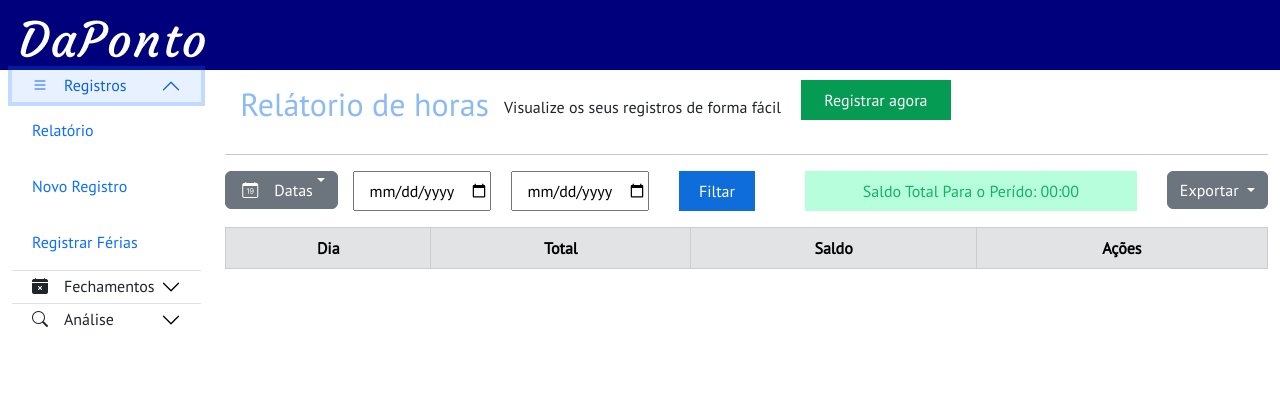
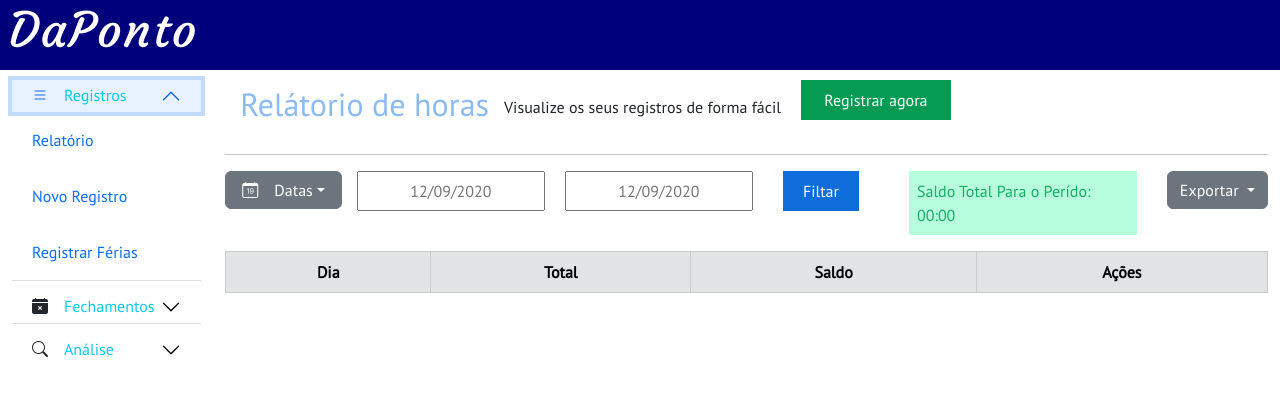
Before and after one commit to isabellaalv/ApontaHoras, a plain HTML site: page index.html in a window 1280 px wide. Both pictures are taken after a click on the button "Registros". Drawn offline with nearby package versions, Linux system fonts and the light colour scheme.

Commit message:
correcao de button

```diff
--- a/index.html
+++ b/index.html
@@ -1,129 +1,185 @@
 <!DOCTYPE html>
 <html lang="pt-br">
+  <head>
+    <meta charset="UTF-8" />
+    <meta http-equiv="X-UA-Compatible" content="IE=edge" />
+    <meta name="viewport" content="width=device-width, initial-scale=1.0" />
+    <link rel="preconnect" href="https://fonts.googleapis.com" />
 
-<head>
-    <meta charset="UTF-8">
-    <meta http-equiv="X-UA-Compatible" content="IE=edge">
-    <meta name="viewport" content="width=device-width, initial-scale=1.0">
-    <link rel="preconnect" href="https://fonts.googleapis.com">
+    <link rel="preconnect" href="https://fonts.gstatic.com" crossorigin />
+    <link rel="preconnect" href="https://fonts.gstatic.com" crossorigin />
+    <link
+      href="https://fonts.googleapis.com/css2?family=PT+Sans&display=swap"
+      rel="stylesheet"
+    />
+    <link
+      href="https://fonts.googleapis.com/css2?family=Baloo+2&display=swap"
+      rel="stylesheet"
+    />
+    <link
+      rel="stylesheet"
+      href="https://cdn.jsdelivr.net/npm/bootstrap-icons@1.9.1/font/bootstrap-icons.css"
+    />
+    <link
+      href="https://cdn.jsdelivr.net/npm/bootstrap@5.2.0/dist/css/bootstrap.min.css"
+      rel="stylesheet"
+      integrity="sha384-gH2yIJqKdNHPEq0n4Mqa/HGKIhSkIHeL5AyhkYV8i59U5AR6csBvApHHNl/vI1Bx"
+      crossorigin="anonymous"
+    />
 
-    <link rel="preconnect" href="https://fonts.gstatic.com" crossorigin>
-    <link rel="preconnect" href="https://fonts.gstatic.com" crossorigin>
-    <link href="https://fonts.googleapis.com/css2?family=PT+Sans&display=swap" rel="stylesheet">
-    <link href="https://fonts.googleapis.com/css2?family=Baloo+2&display=swap" rel="stylesheet">
-    <link rel="stylesheet" href="https://cdn.jsdelivr.net/npm/bootstrap-icons@1.9.1/font/bootstrap-icons.css">
-    <link href="https://cdn.jsdelivr.net/npm/bootstrap@5.2.0/dist/css/bootstrap.min.css" rel="stylesheet"
-        integrity="sha384-gH2yIJqKdNHPEq0n4Mqa/HGKIhSkIHeL5AyhkYV8i59U5AR6csBvApHHNl/vI1Bx" crossorigin="anonymous">
-
-    <link rel="stylesheet" href="styles.css">
+    <link rel="stylesheet" href="styles.css" />
     <title>DaPonto</title>
   </head>
 
   <body>
     <header>
       <div class="logo">
-            <img class="imglogo" src="img/DaPonto.png" alt="Logo DaPonto">
+        <img class="imglogo" src="img/DaPonto.png" alt="Logo DaPonto" />
       </div>
     </header>
 
-    <div class="container-fluid ">
+    <div class="container-fluid">
       <div class="col-12 d-flex flex-column">
         <div class="row">
-
           <div class="col-2">
-
             <div class="accordion accordion-flush" id="accordionFlushExample">
               <div class="accordion-item">
                 <h2 class="accordion-header" id="flush-headingOne">
-                                <button class="accordion-button collapsed" type="button" data-bs-toggle="collapse"
-                                    data-bs-target="#flush-collapseOne" aria-expanded="false"
-                                    aria-controls="flush-collapseOne"><i class="bi bi-list pe-3"></i>
-                                        Registros
+                  <button
+                    class="accordion-button collapsed"
+                    type="button"
+                    data-bs-toggle="collapse"
+                    data-bs-target="#flush-collapseOne"
+                    aria-expanded="false"
+                    aria-controls="flush-collapseOne"
+                  >
+                    <i class="bi bi-list pe-3"></i>
+                    <p class="text-info pt-3">Registros</p>
                   </button>
                 </h2>
-                            <div id="flush-collapseOne" class="accordion-collapse collapse"
-                                aria-labelledby="flush-headingOne" data-bs-parent="#accordionFlushExample">
-                                <div class="accordion-body"><a href="#" class="text-decoration-none"> Relatório </a>
+                <div
+                  id="flush-collapseOne"
+                  class="accordion-collapse collapse"
+                  aria-labelledby="flush-headingOne"
+                  data-bs-parent="#accordionFlushExample"
+                >
+                  <div class="accordion-body">
+                    <a href="#" class="text-decoration-none"> Relatório </a>
                   </div>
                 </div>
-                            <div id="flush-collapseOne" class="accordion-collapse collapse"
-                                aria-labelledby="flush-headingOne" data-bs-parent="#accordionFlushExample">
-                                <div class="accordion-body"><a href="#" class="text-decoration-none">Novo Registro
-                                    </a>
+                <div
+                  id="flush-collapseOne"
+                  class="accordion-collapse collapse"
+                  aria-labelledby="flush-headingOne"
+                  data-bs-parent="#accordionFlushExample"
+                >
+                  <div class="accordion-body">
+                    <a href="#" class="text-decoration-none">Novo Registro </a>
                   </div>
                 </div>
-                            <div id="flush-collapseOne" class="accordion-collapse collapse"
-                                aria-labelledby="flush-headingOne" data-bs-parent="#accordionFlushExample">
-                                <div class="accordion-body"><a href="#" class="text-decoration-none">Registrar
-                                        Férias</a></div>
+                <div
+                  id="flush-collapseOne"
+                  class="accordion-collapse collapse"
+                  aria-labelledby="flush-headingOne"
+                  text-info
+                  data-bs-parent="#accordionFlushExample"
+                >
+                  <div class="accordion-body">
+                    <a href="#" class="text-decoration-none"
+                      >Registrar Férias</a
+                    >
+                  </div>
                 </div>
               </div>
               <div class="accordion-item">
                 <h2 class="accordion-header" id="flush-headingTwo">
-                                <button class="accordion-button collapsed" type="button" data-bs-toggle="collapse"
-                                    data-bs-target="#flush-collapseTwo" aria-expanded="false"
-                                    aria-controls="flush-collapseTwo"><i class="bi bi-calendar-x-fill pe-3"></i>
-                                        Fechamentos
+                  <button
+                    class="accordion-button collapsed"
+                    type="button"
+                    data-bs-toggle="collapse"
+                    data-bs-target="#flush-collapseTwo"
+                    aria-expanded="false"
+                    aria-controls="flush-collapseTwo"
+                  >
+                    <i class="bi bi-calendar-x-fill pe-3"></i>
+                    <p class="text-info pt-3">Fechamentos</p>
                   </button>
                 </h2>
-                            <div id="flush-collapseTwo" class="accordion-collapse collapse"
-                                aria-labelledby="flush-headingTwo" data-bs-parent="#accordionFlushExample">
-                                <div class="accordion-body"><a href="#" class="text-decoration-none">Listar </a>
+                <div
+                  id="flush-collapseTwo"
+                  class="accordion-collapse collapse"
+                  aria-labelledby="flush-headingTwo"
+                  data-bs-parent="#accordionFlushExample"
+                >
+                  <div class="accordion-body">
+                    <a href="#" class="text-decoration-none">Listar </a>
                   </div>
                 </div>
-                            <div id="flush-collapseTwo" class="accordion-collapse collapse"
-                                aria-labelledby="flush-headingTwo" data-bs-parent="#accordionFlushExample">
-                                <div class="accordion-body"><a href="#" class="text-decoration-none"> Novo
-                                        Fechamento
+                <div
+                  id="flush-collapseTwo"
+                  class="accordion-collapse collapse"
+                  aria-labelledby="flush-headingTwo"
+                  data-bs-parent="#accordionFlushExample"
+                >
+                  <div class="accordion-body">
+                    <a href="#" class="text-decoration-none">
+                      Novo Fechamento
                     </a>
                   </div>
                 </div>
               </div>
               <div class="accordion-item">
                 <h2 class="accordion-header" id="flush-headingThree">
-                                <button class="accordion-button collapsed" type="button" data-bs-toggle="collapse"
-                                    data-bs-target="#flush-collapseThree" aria-expanded="false"
-                                    aria-controls="flush-collapseThree"><i class="bi bi-search pe-3"></i>
-                                        Análise
+                  <button
+                    class="accordion-button collapsed"
+                    type="button"
+                    data-bs-toggle="collapse"
+                    data-bs-target="#flush-collapseThree"
+                    aria-expanded="false"
+                    aria-controls="flush-collapseThree"
+                  >
+                    <i class="bi bi-search pe-3"></i>
+                    <p class="text-info pt-3">Análise</p>
                   </button>
                 </h2>
-                            <div id="flush-collapseThree" class="accordion-collapse collapse"
-                                aria-labelledby="flush-headingThree" data-bs-parent="#accordionFlushExample">
-                                <div class="accordion-body"><a href="#" class="text-decoration-none"> Registros
-                                        Faltantes </a>
+                <div
+                  id="flush-collapseThree"
+                  class="accordion-collapse collapse"
+                  aria-labelledby="flush-headingThree"
+                  data-bs-parent="#accordionFlushExample"
+                >
+                  <div class="accordion-body">
+                    <a href="#" class="text-decoration-none">
+                      Registros Faltantes
+                    </a>
+                  </div>
                 </div>
               </div>
             </div>
           </div>
 
-                </div>
 
           <div class="col-10">
             <main>
-
               <div class="d-flex">
-
-                            <h2 class="tituloPricinpal">
-                                Relátorio de horas
-                            </h2>
-                            <p class="p1">
-                                Visualize os seus registros de forma fácil
-                            </p>
+                <h2 class="tituloPricinpal">Relátorio de horas</h2>
+                <p class="p1">Visualize os seus registros de forma fácil</p>
                 <button class="registrobutton">Registrar agora</button>
               </div>
 
               <div class="row">
-
-
-                            <div class="col-12 ">
-                                <hr>
+                <div class="col-12">
+                  <hr />
                   <div class="d-flex justify-content-between">
-                                    <div class="elementos d-flex ">
+                    <div class="elementos d-flex">
                       <div class="dropdown botao">
-                                            <a class="btn btn-secondary dropdown-toggle d-flex ps-3" href="#" role="button"
-                                                data-bs-toggle="dropdown" aria-expanded="false"><i
-                                                class="bi bi-calendar-date data me-3"></i> Datas
-
+                        <a
+                          class="btn btn-secondary dropdown-toggle d-flex align-items-center ps-3 pe-3"
+                          href="#"
+                          role="button"
+                          data-bs-toggle="dropdown"
+                          aria-expanded="false"
+                          ><i class="bi bi-calendar-date data me-3"></i> Datas
                         </a>
 
                         <!-- <ul class="dropdown-menu">
@@ -131,14 +187,19 @@
                                                 <li><a class="dropdown-item" href="#">XLSX</a></li>
                                             </ul> -->
                       </div>
-                                        <input class="in" type="date" placeholder="12/09/2020">
-                                        <input class="i" type="date" placeholder="12/09/2020">
+                      <input class="in" type="text" placeholder="12/09/2020" />
+                      <input class="i" type="text" placeholder="12/09/2020" />
                       <button class="filtrar">Filtar</button>
                       <p class="p2">Saldo Total Para o Perído: 00:00</p>
 
                       <div class="dropdown">
-                                            <a class="btn btn-secondary dropdown-toggle" href="#" role="button"
-                                                data-bs-toggle="dropdown" aria-expanded="false">
+                        <a
+                          class="btn btn-secondary dropdown-toggle"
+                          href="#"
+                          role="button"
+                          data-bs-toggle="dropdown"
+                          aria-expanded="false"
+                        >
                           Exportar
                         </a>
 
@@ -150,12 +211,10 @@
                     </div>
                   </div>
 
-
                   <div class="d-flex">
-                                    <table class="table table-bordered table-secondary ">
+                    <table class="table table-bordered table-secondary">
                       <thead>
                         <tr>
-
                           <th scope="col" class="text-center">Dia</th>
                           <th scope="col" class="text-center">Total</th>
                           <th scope="col" class="text-center">Saldo</th>
@@ -163,42 +222,36 @@
                         </tr>
                       </thead>
                       <tbody>
-                                            <tr>
-                                            </tr>
-                                            <tr>
-                                            </tr>
-                                            <tr>
-                                            </tr>
+                        <tr></tr>
+                        <tr></tr>
+                        <tr></tr>
                       </tbody>
                     </table>
                   </div>
-
                 </div>
-
               </div>
-
             </main>
           </div>
-
         </div>
       </div>
     </div>
 
+    <script
+      src="https://cdn.jsdelivr.net/npm/bootstrap@5.2.0/dist/js/bootstrap.min.js"
+      integrity="sha384-ODmDIVzN+pFdexxHEHFBQH3/9/vQ9uori45z4JjnFsRydbmQbmL5t1tQ0culUzyK"
+      crossorigin="anonymous"
+    ></script>
 
+    <script
+      src="https://cdn.jsdelivr.net/npm/@popperjs/core@2.11.5/dist/umd/popper.min.js"
+      integrity="sha384-Xe+8cL9oJa6tN/veChSP7q+mnSPaj5Bcu9mPX5F5xIGE0DVittaqT5lorf0EI7Vk"
+      crossorigin="anonymous"
+    ></script>
 
-    <script src="https://cdn.jsdelivr.net/npm/bootstrap@5.2.0/dist/js/bootstrap.min.js"
-        integrity="sha384-ODmDIVzN+pFdexxHEHFBQH3/9/vQ9uori45z4JjnFsRydbmQbmL5t1tQ0culUzyK"
-        crossorigin="anonymous"></script>
-    <script src="https://cdn.jsdelivr.net/npm/@popperjs/core@2.11.5/dist/umd/popper.min.js"
-        integrity="sha384-Xe+8cL9oJa6tN/veChSP7q+mnSPaj5Bcu9mPX5F5xIGE0DVittaqT5lorf0EI7Vk"
-        crossorigin="anonymous"></script>
-        <script src="https://cdn.jsdelivr.net/npm/bootstrap@5.2.0/dist/js/bootstrap.bundle.min.js"
+    <script
+      src="https://cdn.jsdelivr.net/npm/bootstrap@5.2.0/dist/js/bootstrap.bundle.min.js"
       integrity="sha384-A3rJD856KowSb7dwlZdYEkO39Gagi7vIsF0jrRAoQmDKKtQBHUuLZ9AsSv4jD4Xa"
-        crossorigin="anonymous"></script>
-
-    <link href="https://cdn.jsdelivr.net/npm/bootstrap@5.2.0/dist/css/bootstrap.min.css" rel="stylesheet"
-        integrity="sha384-gH2yIJqKdNHPEq0n4Mqa/HGKIhSkIHeL5AyhkYV8i59U5AR6csBvApHHNl/vI1Bx" crossorigin="anonymous">
-
+      crossorigin="anonymous"
+    ></script>
   </body>
-
 </html>
--- a/styles.css
+++ b/styles.css
@@ -13,7 +13,7 @@ header{
         width: 100%;
 }
 .imglogo{
-    margin: 20px;
+    padding: 10px;
 }
 
 
```
Lines whose indentation alone changed are shown as unchanged.
